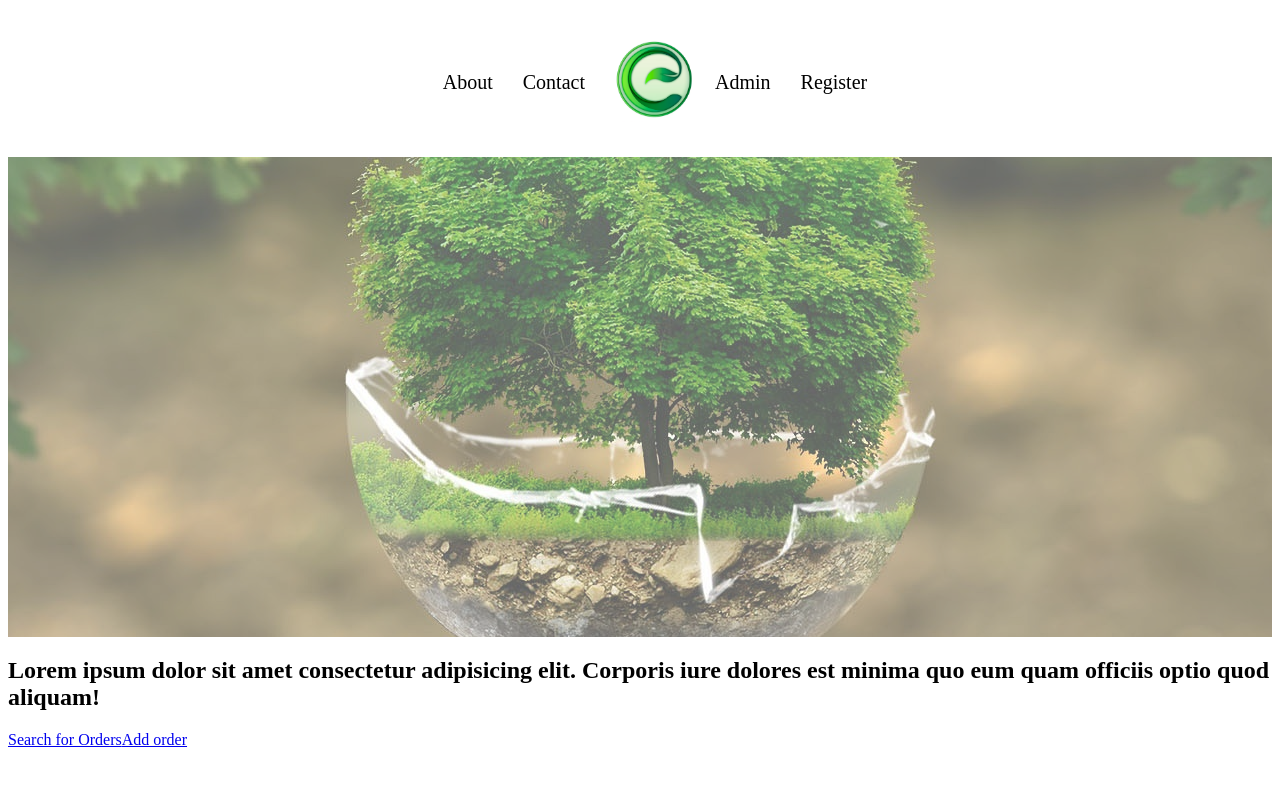
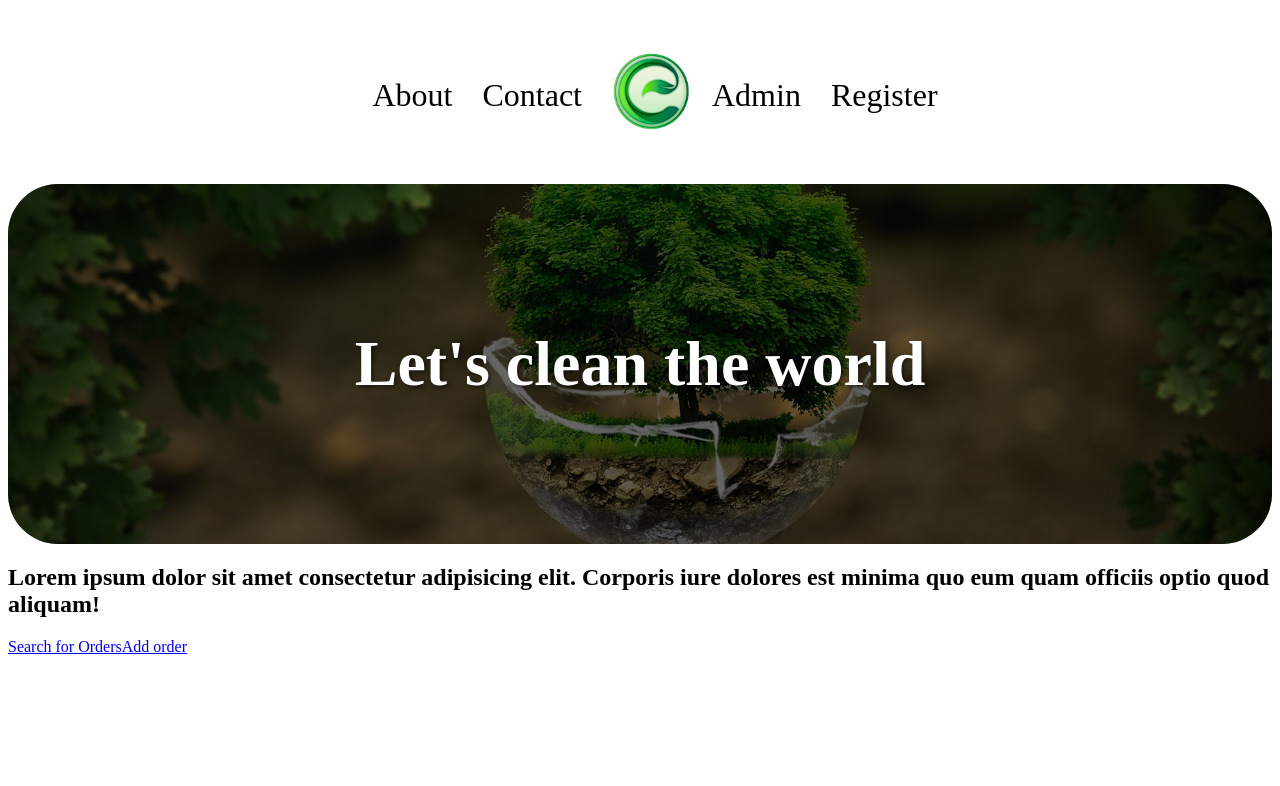
Before and after one commit to Filemonekk/EcoLocator, a React (Vite) app: page / in a window 1280 px wide. Shown: the top 786 px of the page. Built offline with nearby package versions, Linux system fonts and the light colour scheme.

Commit message:
created heroimage

```diff
--- a/src/components/HeroImage/HeroImage.scss
+++ b/src/components/HeroImage/HeroImage.scss
@@ -1,26 +1,84 @@
-.hero-image {
+
+.hero-container {
+  position: relative;
+  width: 100%;
+  height: 45vh;
+
+
+  .hero-image {
+    width: 100%;
+    height: 100%;
+    overflow: hidden;
     position: relative;
-    width: 100%;
-    height: 60vh;
-    display: flex;
-    justify-content: center;
-    align-items: center;
-    overflow: hidden;
-    opacity: 60%;
-    z-index: 0;
+    border-radius: 50px;
 
+    img {
+      width: 100%;
+      height: 100%;
+      object-fit: cover;
+      filter: brightness(80%);
+    }
+
+    .hero-text {
+      position: absolute;
+      top: 50%;
+      left: 50%;
+      transform: translate(-50%, -50%);
+      color: #fff;
+      text-align: center;
+      padding: 0 20px;
+
+      h1 {
+        font-size: 4rem;
+        margin: 0;
+        text-shadow: 2px 2px 4px rgba(0, 0, 0, 0.5); // Dodaje cień dla lepszej czytelności
+      }
+    }
   }
+}
 
-  .hero-image img {
-    .hero-content {
-        position: relative;
-        z-index: 1;
-        color: #fff; // Kolor tekstu
-        text-align: center;}
+
+@media (max-width: 768px) {
+  .hero-text h1 {
+    font-size: 3rem;
   }
+}
 
-  div.hero-text {
-	font-size: 30px;
-	position: relative;
+@media (max-width: 480px) {
+  .hero-text h1 {
+    font-size: 2rem;
+  }
+}
 
+.hero-text {
+  animation: fadeIn 2s ease-in-out;
+
+  @keyframes fadeIn {
+    from {
+      opacity: 0;
+    }
+    to {
+      opacity: 1;
+    }
   }
+}
+
+
+.hero-image::before {
+  content: '';
+  position: absolute;
+  top: 0;
+  left: 0;
+  width: 100%;
+  height: 100%;
+  background: linear-gradient(
+    rgba(0, 0, 0, 0.5),
+    rgba(0, 0, 0, 0.5)
+  );
+  z-index: 1;
+}
+
+.hero-text {
+  position: relative;
+  z-index: 2;
+}
--- a/src/components/PageNav/PageNav.scss
+++ b/src/components/PageNav/PageNav.scss
@@ -1,7 +1,7 @@
 .navbar {
 	background-color: #ffffff;
 	padding: 10px 10px;
-	font-size: 20px;
+	font-size: 2rem;;
 }
 
 .navLogo img {
```
